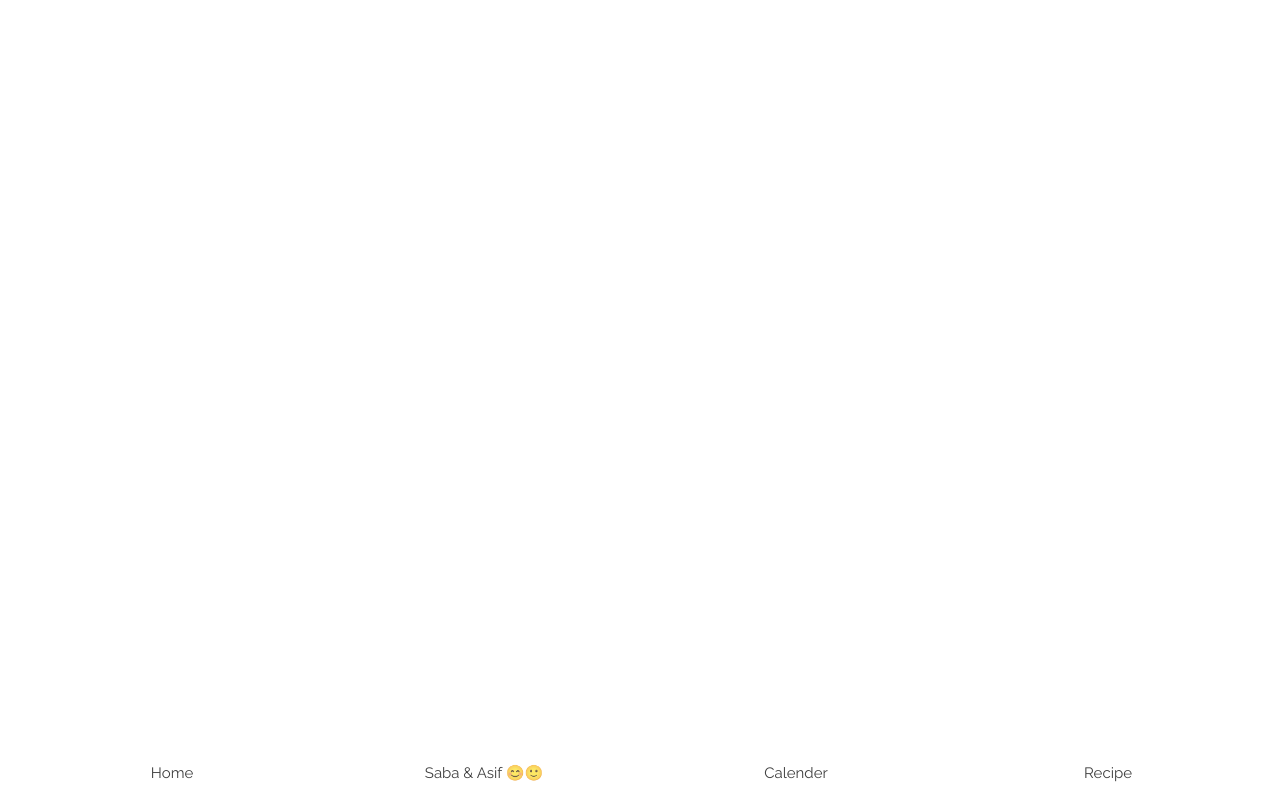
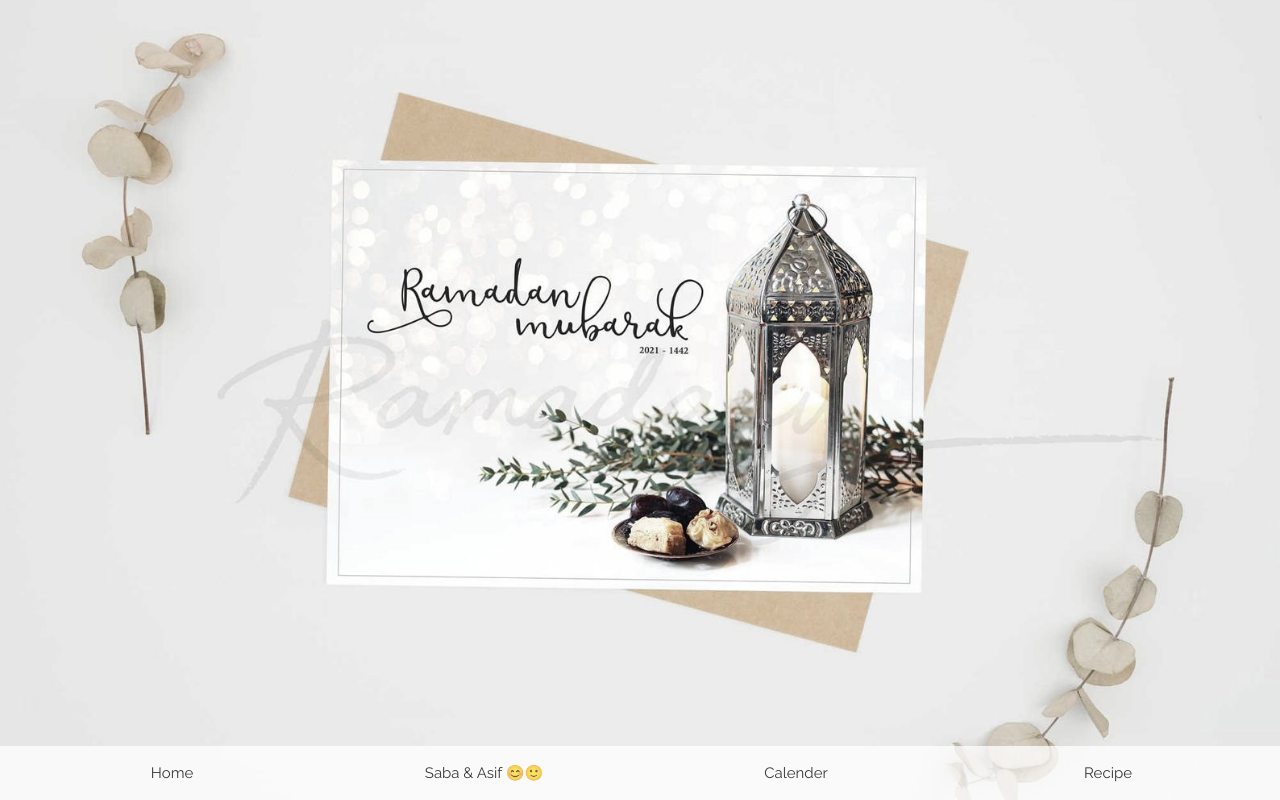
Before and after one commit to sabaimtiazc/Ramadan-mubarak-, a plain HTML site: page index.html in a window 1280 px wide. Shown: the top 800 px of the page. Drawn offline with nearby package versions, Linux system fonts and the light colour scheme.

Commit message:
Update index.html

```diff
--- a/index.html
+++ b/index.html
@@ -29,7 +29,7 @@
     }
 
     .bgimg {
-        background-image: url("3.jpeg")
+        background-image: url("3.jpeg.jpg")
     }
 
     .bgimg2 {
```
